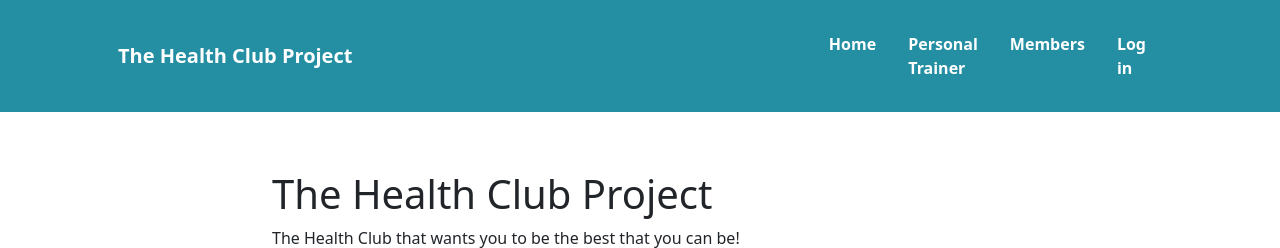
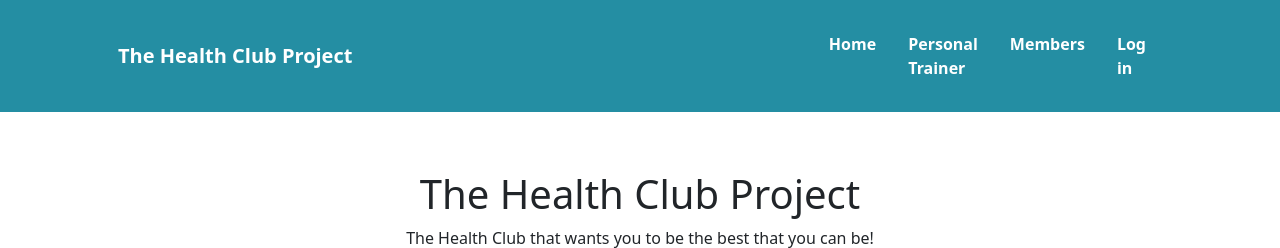
Before and after one commit to helenahagman/PP4-version2, a Django app: page /contact/ in a window 1280 px wide. Shown: the top 248 px of the page. Run offline with Django 5.2, Linux system fonts and the light colour scheme; some libraries are stand-ins or nearby versions.

Commit message:
added style for subheading

```diff
--- a/static/css/style.css
+++ b/static/css/style.css
@@ -23,6 +23,17 @@ nav.navbar {
 .navbar-light .navbar-nav .nav-link.active {
     color: #fff;
     font-weight: bold;
+}
+
+.subheading {
+    text-align: center;
+}
+
+.site-heading {
+    display: flex;
+    justify-content: center;
+    flex-direction: column;
+    align-items: center;
 }
 
 body {
```
